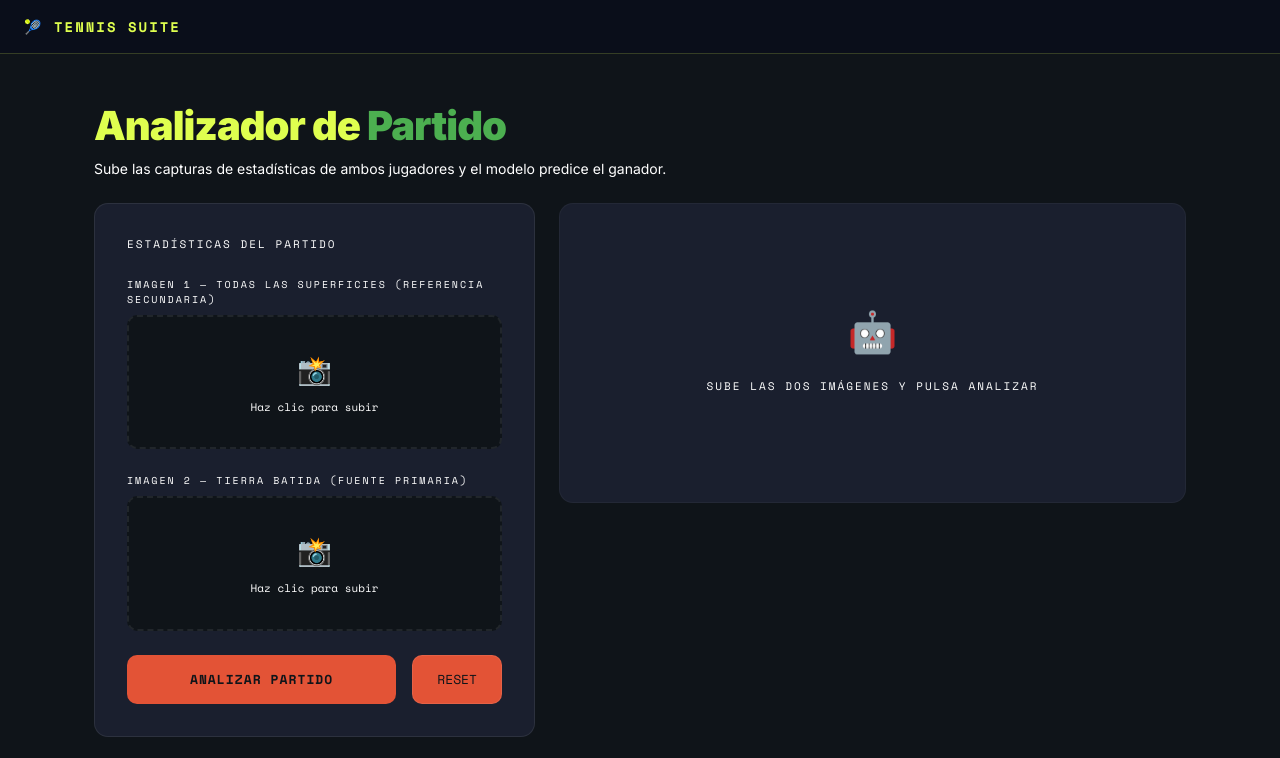
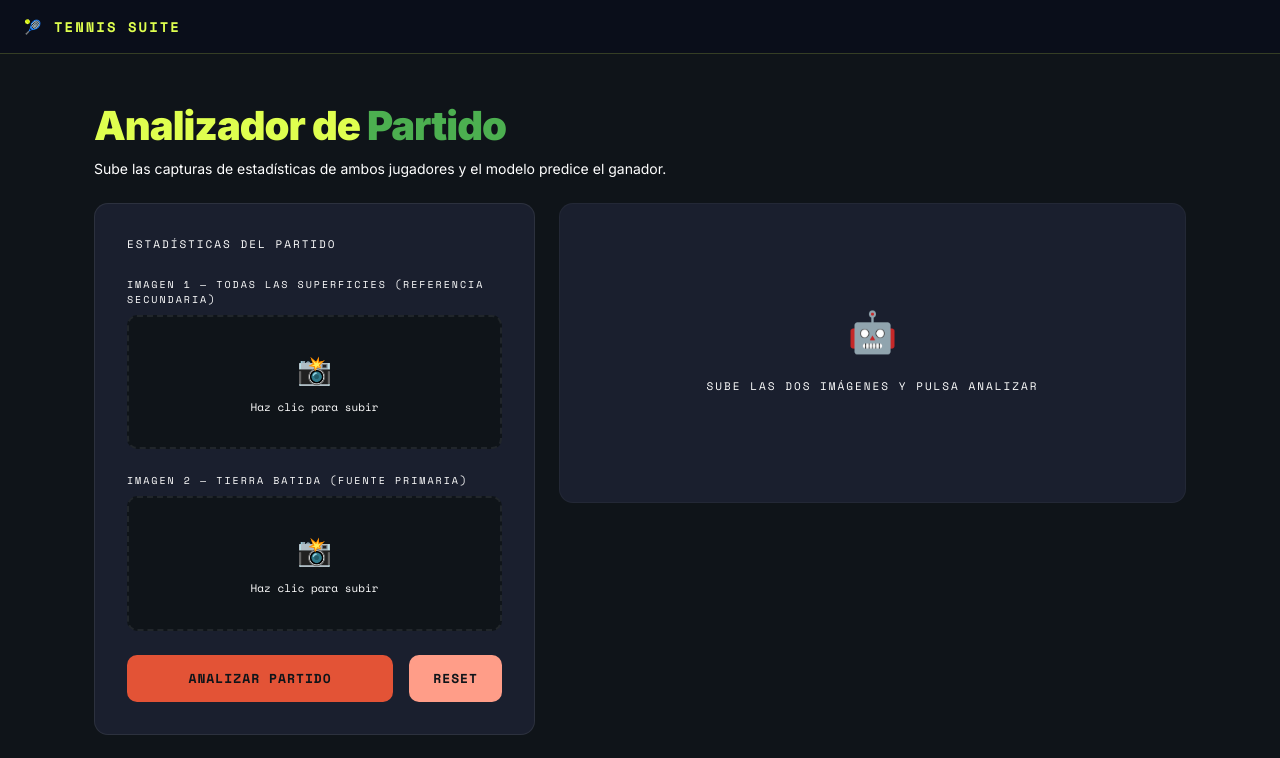
Before and after one commit to BorjaGZ/tfm-tennis-suite, a Next.js app: page /analizador-partido in a window 1280 px wide. Shown: the top 758 px of the page. Built offline with nearby package versions, Linux system fonts and the light colour scheme.

Commit message:
feat: Cambios diseño

```diff
--- a/app/globals.css
+++ b/app/globals.css
@@ -11,6 +11,7 @@
   --ts-accent-green:  #4CAF50;
   --ts-accent-red:    #E35336;
   --ts-accent-orange: #FFA500;
+  --ts-accent-red-light: #FF9D88;
 
   --ts-text-primary:  #ffffff;
   /*--ts-text-muted:    rgba(255,255,255,0.35);*/
@@ -167,13 +168,15 @@ body {
 .ts-btn-primary:hover { opacity: 0.65; }
 
 .ts-btn-secondary {
-  background: var(--ts-accent-red);
+  background: var(--ts-accent-red-light);
   color:var(--ts-bg-primary);
-  border: 1px solid var(--ts-border-default);
+  border: none;
   border-radius: var(--ts-radius);
   padding: 14px 24px;
   font-family: var(--font-mono);
   font-size: 13px;
+  font-weight: 700;
+  letter-spacing: 1px;
   cursor: pointer;
   transition: border-color 0.2s;
 }
```
